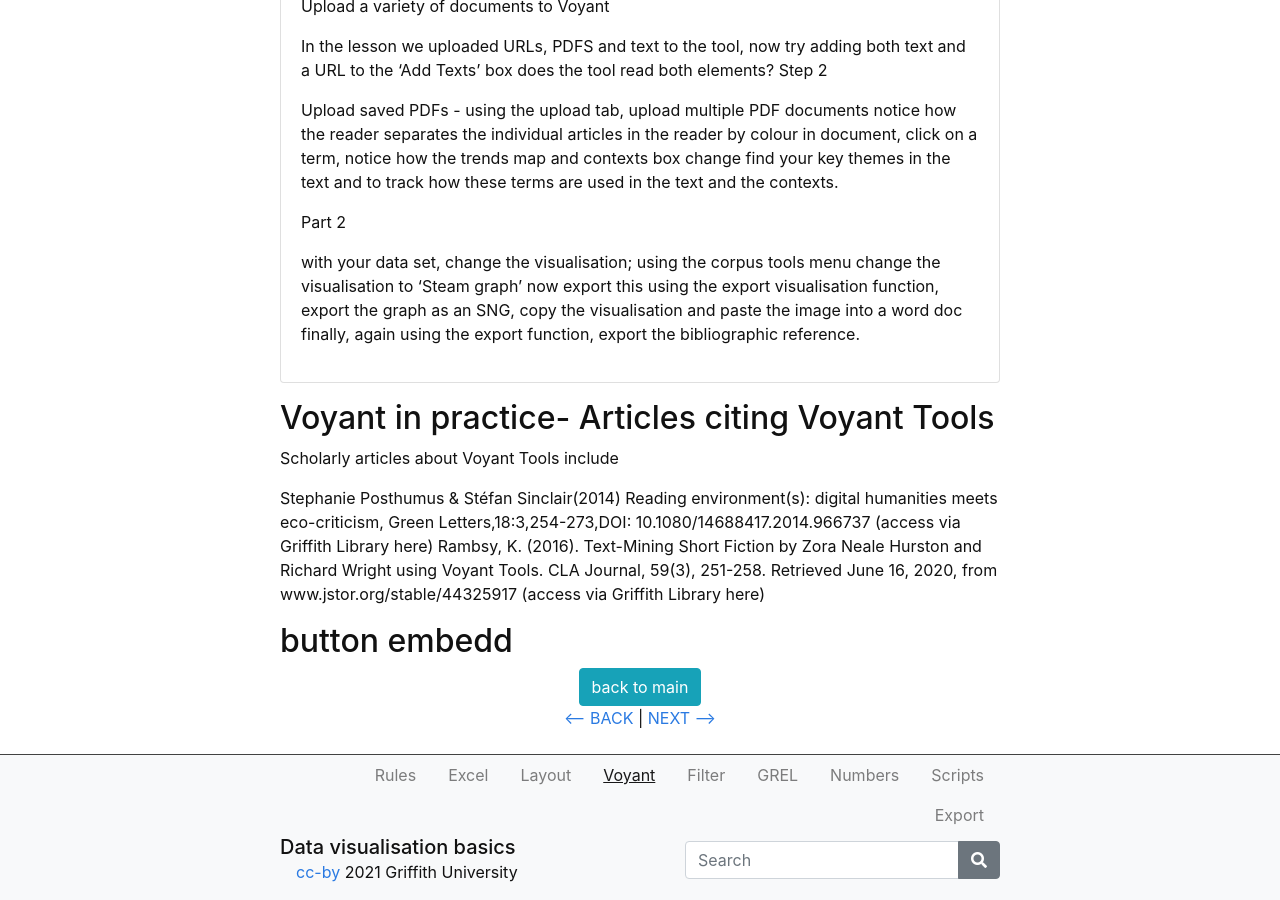
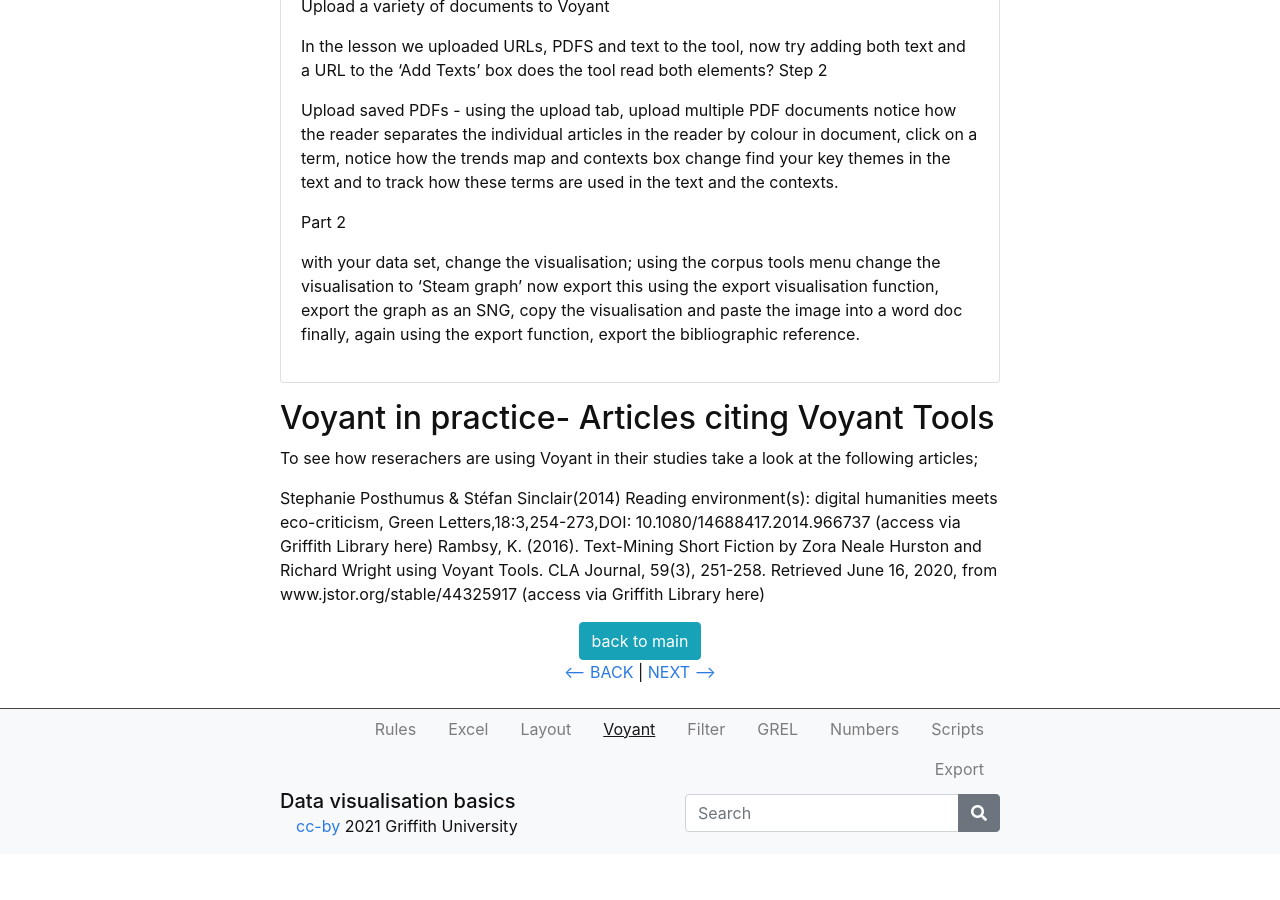
Before and after one commit to GULibrarySandbox/data-vis-basics, a Jekyll site: the page built from content/4-voyant.md, in a window 1280 px wide and 900 px high, scrolled down 5182 px. Built offline with Jekyll 4.4.1, drawn with Linux system fonts in a browser that asks for light colours; after the commit the page ends 6036 px from its top, so only the background shows below that.

Commit message:
Update 4-voyant.md

```diff
--- a/content/4-voyant.md
+++ b/content/4-voyant.md
@@ -163,14 +163,14 @@ finally, again using the export function, export the bibliographic reference.
 {% include card.md header="Export and Cite your data" text=text %}
 
 ## Voyant in practice- Articles citing Voyant Tools
-Scholarly articles about Voyant Tools include
+To see how reserachers are using Voyant in their studies take a look at the following articles;
 
 Stephanie Posthumus & Stéfan Sinclair(2014) Reading environment(s): digital humanities meets eco-criticism, Green Letters,18:3,254-273,DOI: 10.1080/14688417.2014.966737  (access via Griffith Library here)
 Rambsy, K. (2016). Text-Mining Short Fiction by Zora Neale Hurston and Richard Wright using Voyant Tools. CLA Journal, 59(3), 251-258. Retrieved June 16, 2020, from www.jstor.org/stable/44325917 (access via Griffith Library here)
 
 
 
-## button embedd
+
 
 {% include button.md text="back to main" link="https://griffithunilibrary.github.io/data-vis-basics/" color="info" %}
 
```
